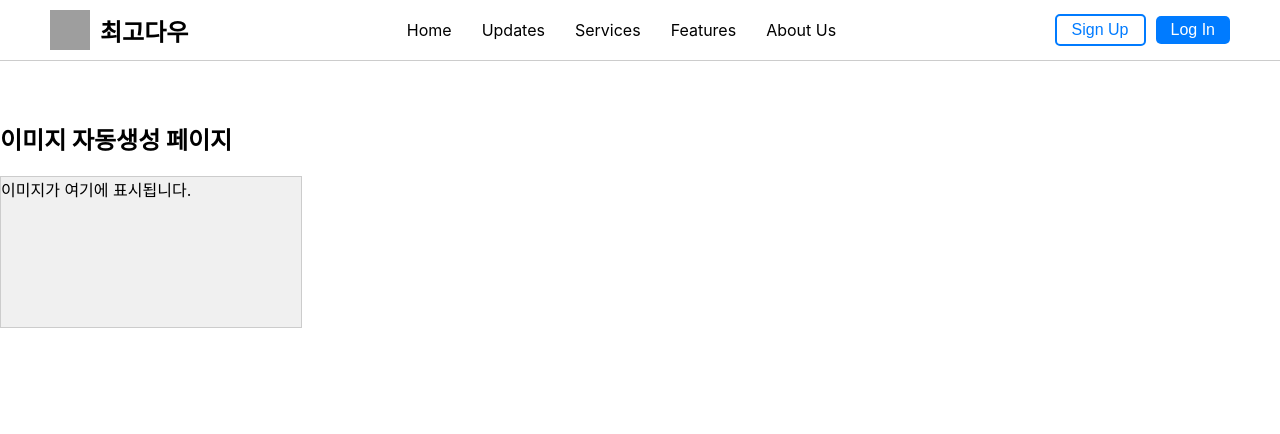
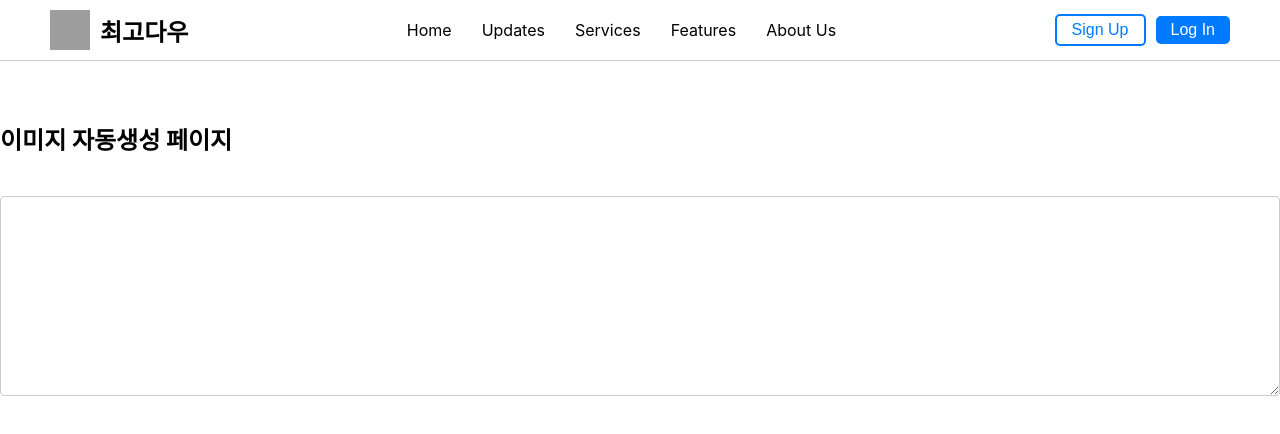
Before and after one commit to mk011011/PicMessage-frontend, a React (Create React App) app: page /image-generation in a window 1280 px wide. Shown: the top 434 px of the page. Built offline with nearby package versions, Linux system fonts and the light colour scheme; grey boxes are pictures that could not be loaded.

Commit message:
FEAT MainMessage Text move to ImageGeneration.js

```diff
--- a/src/pages/ImageGeneration.js
+++ b/src/pages/ImageGeneration.js
@@ -1,22 +1,34 @@
-//이미지 자동생성 페이지
+// ImageGeneration.js
 import React from 'react';
+import { useLocation } from 'react-router-dom';
 
 const ImageGeneration = () => {
+    const location = useLocation();
+    const message = location.state?.message || ''; // 전달된 메시지를 받아옴
+
     return (
         <div>
             <h2>이미지 자동생성 페이지</h2>
-      <div style={styles.imageBox}>이미지가 여기에 표시됩니다.</div>
+            <textarea
+                style={styles.textArea}
+                value={message}
+                readOnly // 수정 불가
+            ></textarea>
         </div>
     );
 };
 
 const styles = {
-  imageBox: {
-    width: '300px',
-    height: '150px',
+    textArea: {
+        width: '100%',
+        height: '200px',
+        padding: '10px',
+        fontSize: '14px',
         border: '1px solid #ccc',
-    backgroundColor: '#f0f0f0',
+        borderRadius: '4px',
+        resize: 'vertical',
         marginTop: '20px',
+        boxSizing: 'border-box',
     },
 };
 
--- a/src/pages/MainPage.js
+++ b/src/pages/MainPage.js
@@ -1,11 +1,12 @@
 //메인 페이지
-import React from 'react';
+import React, { useState } from 'react'; // useState 불러오기
 import ContactList from '../components/ContactList';
 import { useNavigate } from 'react-router-dom';
 import logo from '../assets/images/logo.png'; // 로고 이미지를 불러옵니다.
 
 const MainPage = () => {
     const navigate = useNavigate();
+    const [message, setMessage] = useState(''); // 입력된 메시지를 상태로 관리
 
     return (
         <div style={styles.container}>
@@ -21,7 +22,12 @@ const MainPage = () => {
                 {/* 문자 자동생성 섹션 */}
                 <div style={styles.section}>
                     <label style={styles.label}>메시지</label>
-                    <textarea style={styles.textArea} placeholder="메시지를 입력하세요"></textarea>
+                    <textarea
+                        style={styles.textArea}
+                        placeholder="메시지를 입력하세요"
+                        value={message}
+                        onChange={(e) => setMessage(e.target.value)} // 메시지 업데이트
+                    ></textarea>
                     <button style={styles.button} onClick={() => navigate('/message-generation')}>문자 자동생성</button>
                 </div>
 
@@ -29,7 +35,12 @@ const MainPage = () => {
                 <div style={styles.section}>
                     <label style={styles.label}>이미지</label>
                     <div style={styles.imageBox}>이미지가 여기에 표시됩니다.</div>
-                    <button style={styles.button} onClick={() => navigate('/image-generation')}>이미지 자동생성</button>
+                    <button
+                        style={styles.button}
+                        onClick={() => navigate('/image-generation', { state: { message } })} // 상태 전달
+                    >
+                        이미지 자동생성
+                    </button>
                 </div>
             </div>
 
```
Lines whose indentation alone changed are shown as unchanged.
